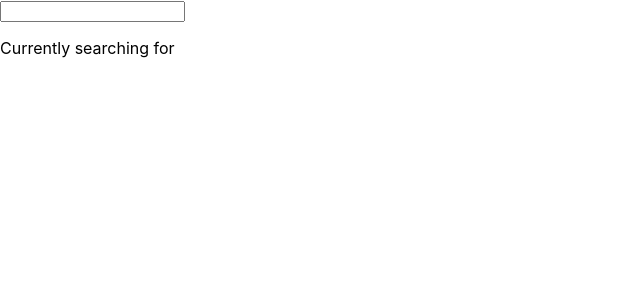
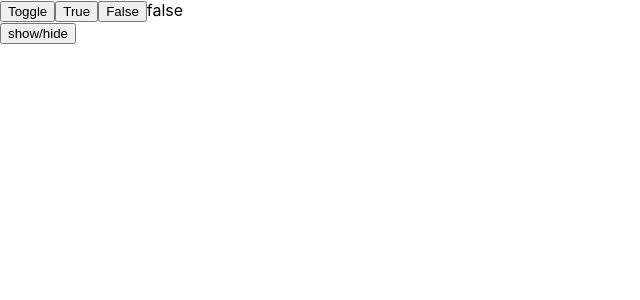
Before and after one commit to santy/REACT_DI, a React (Create React App) app: page / in a window 1280 px wide. Shown: the top 300 px of the page, without its empty margins (0-640 px from the left). Built offline with nearby package versions, Linux system fonts and the light colour scheme.

Commit message:
Update custom Hooks

```diff
--- a/src/App.js
+++ b/src/App.js
@@ -1,12 +1,12 @@
 import React from 'react';
-import SearchBarOverview from './useState/SearchBarOverview';
+import ToogleTrueFalse from './customHook/ToggleTrueFalse';
 import './App.css';
 
 
 function App() {
     return (
     <div>
-        <SearchBarOverview  />
+        <ToogleTrueFalse  />
     </div>
     );
 }
--- /dev/null
+++ b/src/customHook/ShowInfo.js
@@ -0,0 +1,24 @@
+import { useActive } from "./ToggleTrueFalse";
+
+function ShowInfo() {
+
+    const {active, handleToggle} = useActive(false);
+    return(
+        <div>
+            <div>
+                <button onClick={() => handleToggle()}>
+                    show/hide
+                </button>
+            </div>
+            {
+                active && (
+                    <div>
+                    <h1>User Info</h1>
+                    </div>
+                )
+            }
+        </div>
+    )
+}
+
+export default ShowInfo;
--- /dev/null
+++ b/src/customHook/ToggleTrueFalse.js
@@ -0,0 +1,48 @@
+import { useState } from "react";
+import ShowInfo from "./ShowInfo";
+
+export function useActive(initialState) {
+    const [active, setActive] = useState(initialState=false);
+
+    const handleToggle = () => setActive(!active);
+    const handleFalse = () => setActive(false);
+    const handleTrue = () => setActive(true);
+
+    return {
+        active,
+        handleToggle,
+        handleFalse,
+        handleTrue
+    }
+
+}
+
+
+
+function ToggleTrueFalse() {
+
+    const {active, handleToggle, handleFalse, handleTrue} = useActive();
+
+    return(
+        <div>
+            <button onClick={handleToggle}>
+                Toggle
+            </button>
+            <button onClick={handleTrue}>
+                True
+            </button>
+            <button onClick={handleFalse}>
+                False
+            </button>
+            {active.toString()}
+
+            <ShowInfo />
+
+
+
+        </div>
+    );
+}
+
+
+export default ToggleTrueFalse;
```
